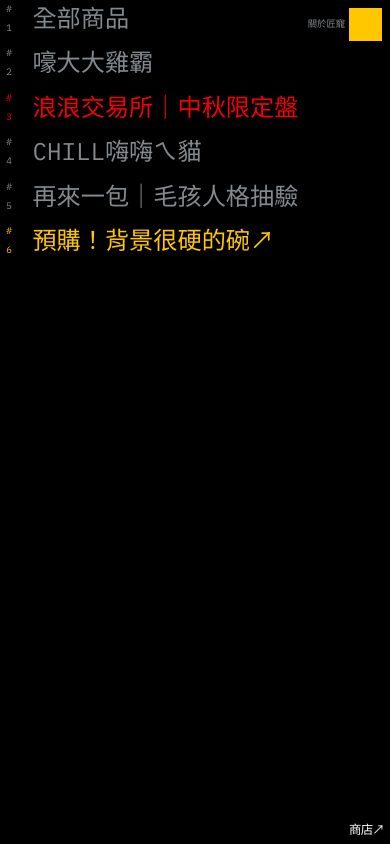
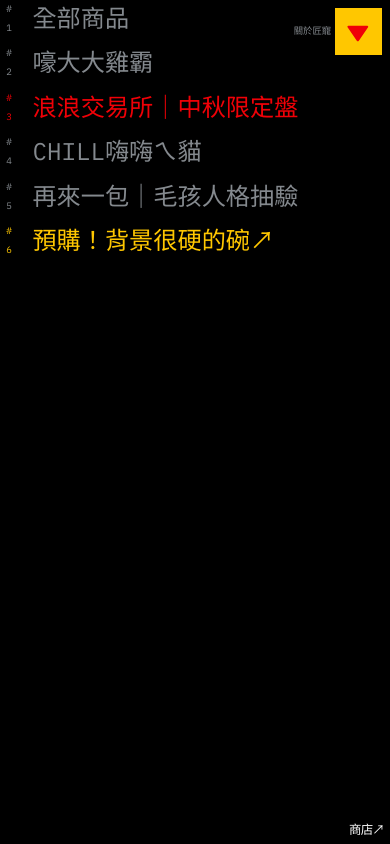
Before and after one commit to aa89976566/furmosa_menu, a Next.js app: page / in a window 390 px wide. Built offline with nearby package versions, Linux system fonts and the light colour scheme; a web font is replaced by a local one.

Commit message:
Restore mobile menu header button

```diff
--- a/src/app/works-ui.css
+++ b/src/app/works-ui.css
@@ -401,13 +401,9 @@
   }
 
   .works-page .works-header__logo-btn {
-    width: 8.4vw;
-    height: 8.4vw;
-    padding: 0;
-  }
-
-  .works-header__logo-mark {
-    display: none;
+    width: 12vw;
+    height: 12vw;
+    padding: 1.8vw 2.2vw;
   }
 
   .works-index__list {
```
